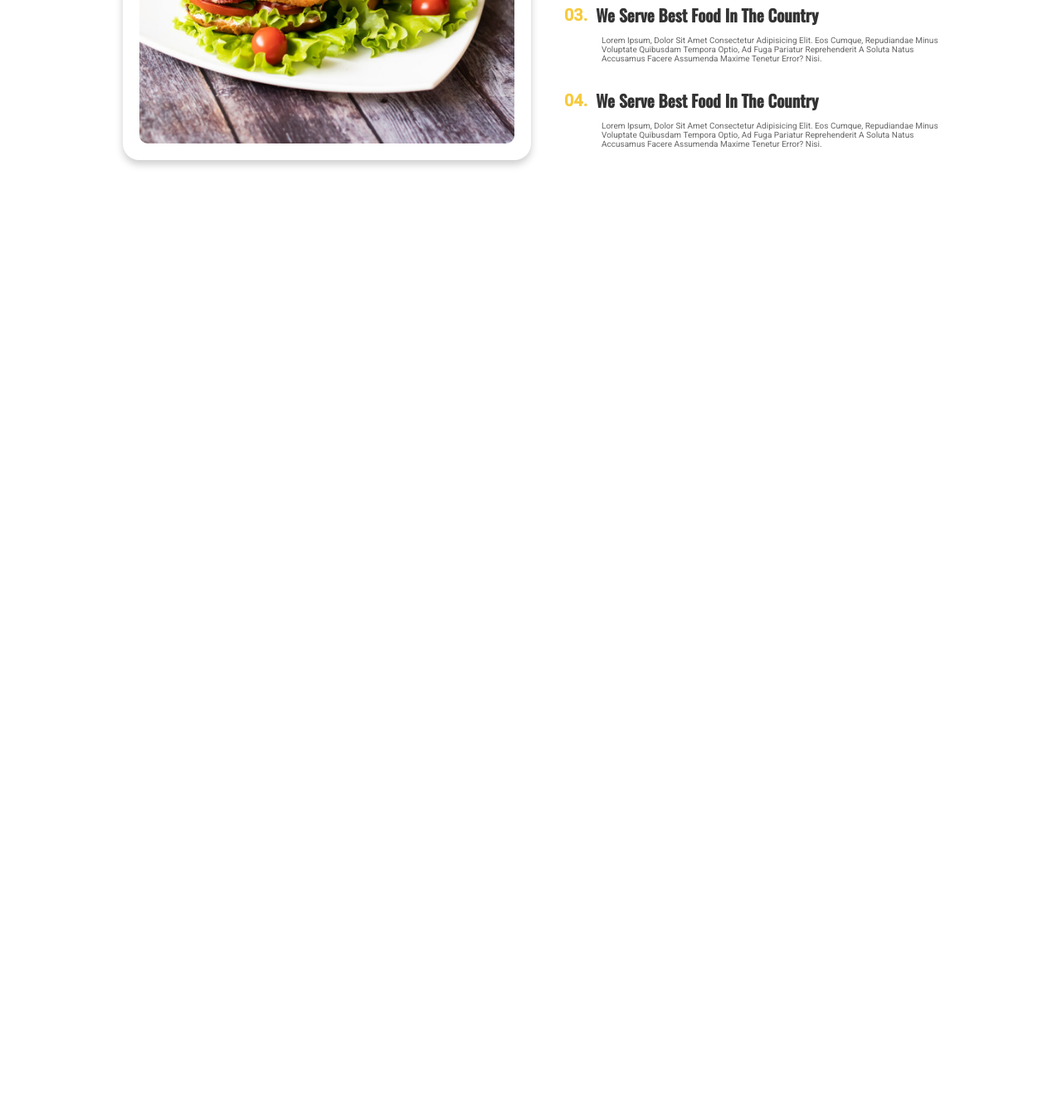
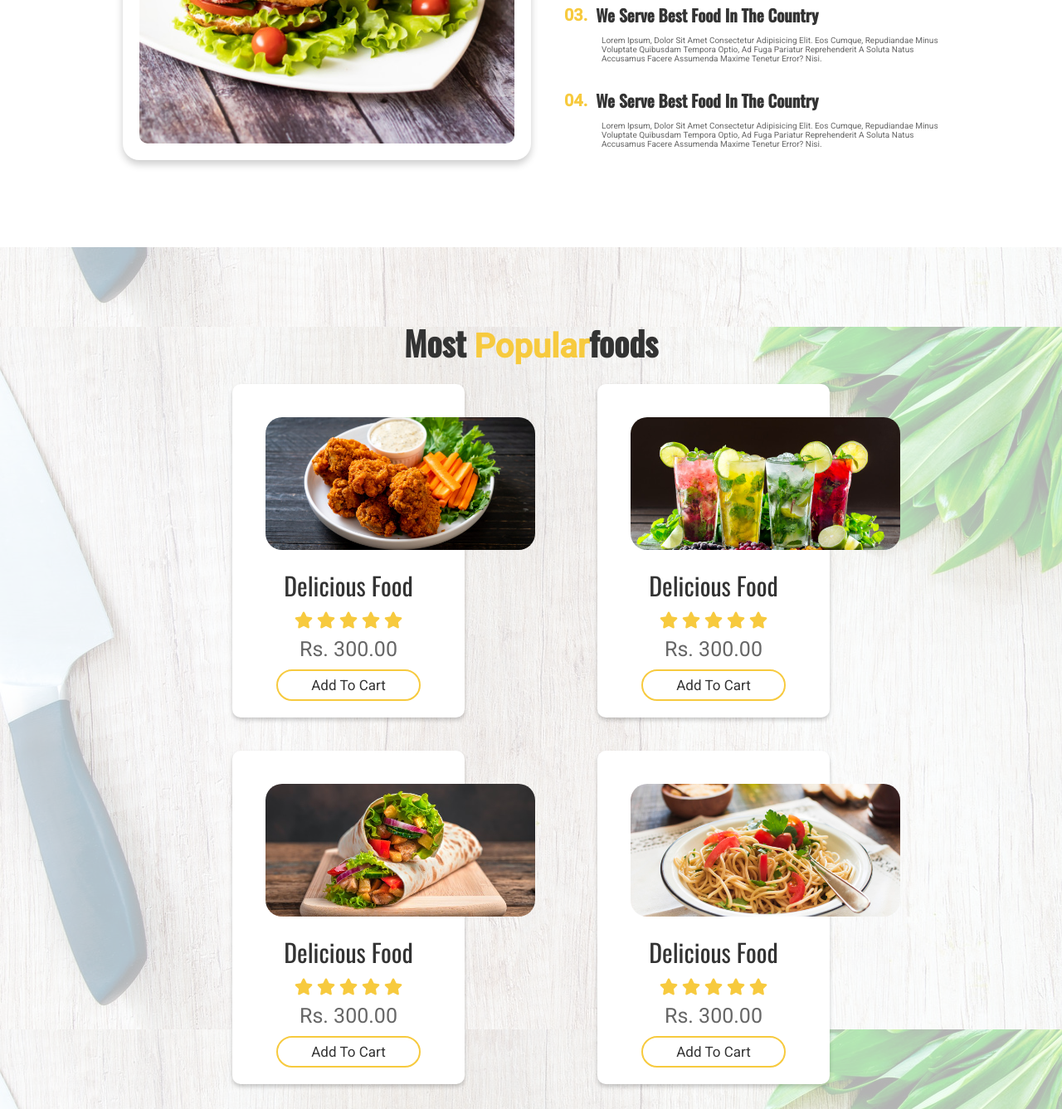
Before and after one commit to Namrata-Agrawal/FoodZone, a plain HTML site: page index.html in a window 1280 px wide. Shown: the part 2102-3439 px from the top of the page at 83% size. Before the commit the page ends 2400 px from the top, so only its background shows below. Drawn offline with nearby package versions, Linux system fonts and the light colour scheme.

Commit message:
Add Popular Section

```diff
--- a/css/style.css
+++ b/css/style.css
@@ -284,6 +284,67 @@ header #menu-bar{
 }
 
 
+.popular{
+    background: linear-gradient(rgba(255,255,255,.7), rgba(255,255,255,.7),rgba(255,255,255,.7)),url(../images/popular-bg.jpg) no-repeat;
+    background-size: cover;
+    background-position: center;
+    background-attachment: fixed;
+
+}
+
+.popular .box-container{
+    display: flex;
+    align-items: center;
+    flex-wrap: wrap;
+    justify-content: center;
+}
+
+.popular .box-container .box{
+
+    background: #fff;
+    width: 28rem;
+    padding: 2rem 2rem;
+    margin: 2rem 8rem;
+    border-radius:1rem;
+    box-shadow: 0 0.3rem .5rem rgba(0, 0, 0,0.2);
+    text-align: center;
+
+}
+
+.popular .box-container .box img{
+    display: flex;
+    flex-wrap: wrap;
+    align-items: center;
+    justify-content: center;
+    width: 36.5rem;
+    padding: 2rem 2rem;
+    /*width: 100%;*/
+    height: 20rem;
+    object-fit: cover;
+    border-radius: 4rem;
+
+}
+.popular .box-container .box h3{
+    color:#333;
+    font-size: 3rem;
+    font-weight: normal;
+}
+.popular .box-container .box .stars i{
+    color:var(--yellow);
+    font-size: 2rem;
+
+    padding: 1rem .1rem;
+}
+
+.popular .box-container .box .price{
+    color: #666;
+    font-size: 2.5rem;
+}
+
+.popular .box-container .box:hover{
+    transform: scale(1.02);
+    box-shadow: 0 1rem 1rem #FF5733;
+}
 
 
 
@@ -373,6 +434,11 @@ header #menu-bar{
     html{
         font-size: 50%;
     }
+
+    section{
+        padding: 1rem 5%;
+        padding-top: 8.5rem;
+    }
     .home::before,
     .home::after{
         display:none;
--- a/index.html
+++ b/index.html
@@ -122,6 +122,84 @@
 
         <!-- Menu section ends -->
 
+        <!--Popular section starts -->
+
+        <section class="popular" id="popular">
+            <h1 class="heading">most <span>popular</span>foods</h1>
+            <div class="box-container">
+                <div class="box">
+                    <img src="images/product-1.jpg" alt="">
+                    <h3>delicious food</h3>
+                    <div class="stars">
+                    <i class="fas fa-star"></i>
+                    <i class="fas fa-star"></i>
+                    <i class="fas fa-star"></i>
+                    <i class="fas fa-star"></i>
+                    <i class="fas fa-star"></i>
+                </div>
+
+                <div class="price">Rs. 300.00</div>
+                <a href="#"><button class="btn">add to cart</button></a>
+
+            </div>
+
+
+                <div class="box">
+                    <img src="images/product-2.jpg" alt="">
+                    <h3>delicious food</h3>
+                    <div class="stars">
+                    <i class="fas fa-star"></i>
+                    <i class="fas fa-star"></i>
+                    <i class="fas fa-star"></i>
+                    <i class="fas fa-star"></i>
+                    <i class="fas fa-star"></i>
+                    </div>
+
+                <div class="price">Rs. 300.00</div>
+                <a href="#"><button class="btn">add to cart</button></a>
+                </div>
+
+                <div class="box">
+                    <img src="images/product-3.jpg" alt="">
+                    <h3>delicious food</h3>
+                    <div class="stars">
+                    <i class="fas fa-star"></i>
+                    <i class="fas fa-star"></i>
+                    <i class="fas fa-star"></i>
+                    <i class="fas fa-star"></i>
+                    <i class="fas fa-star"></i>
+                </div>
+
+                <div class="price">Rs. 300.00</div>
+                <a href="#"><button class="btn">add to cart</button></a>
+                </div>
+
+                <div class="box">
+                    <img src="images/product-4.jpg" alt="">
+                    <h3>delicious food</h3>
+                    <div class="stars">
+                    <i class="fas fa-star"></i>
+                    <i class="fas fa-star"></i>
+                    <i class="fas fa-star"></i>
+                    <i class="fas fa-star"></i>
+                    <i class="fas fa-star"></i>
+                </div>
+
+                <div class="price">Rs. 300.00</div>
+                <a href="#"><button class="btn">add to cart</button></a>
+                </div>
+
+            </div>
+
+
+
+
+        </section>
+
+
+
+        <!-- Popular section ends-->
+
 
         <!-- jquery cdn link -->
         <script src="https://cdnjs.cloudflare.com/ajax/libs/jquery/3.6.0/jquery.min.js" integrity="sha512-894YE6QWD5I59HgZOGReFYm4dnWc1Qt5NtvYSaNcOP+u1T9qYdvdihz0PPSiiqn/+/3e7Jo4EaG7TubfWGUrMQ==" crossorigin="anonymous" referrerpolicy="no-referrer"></script>
```
